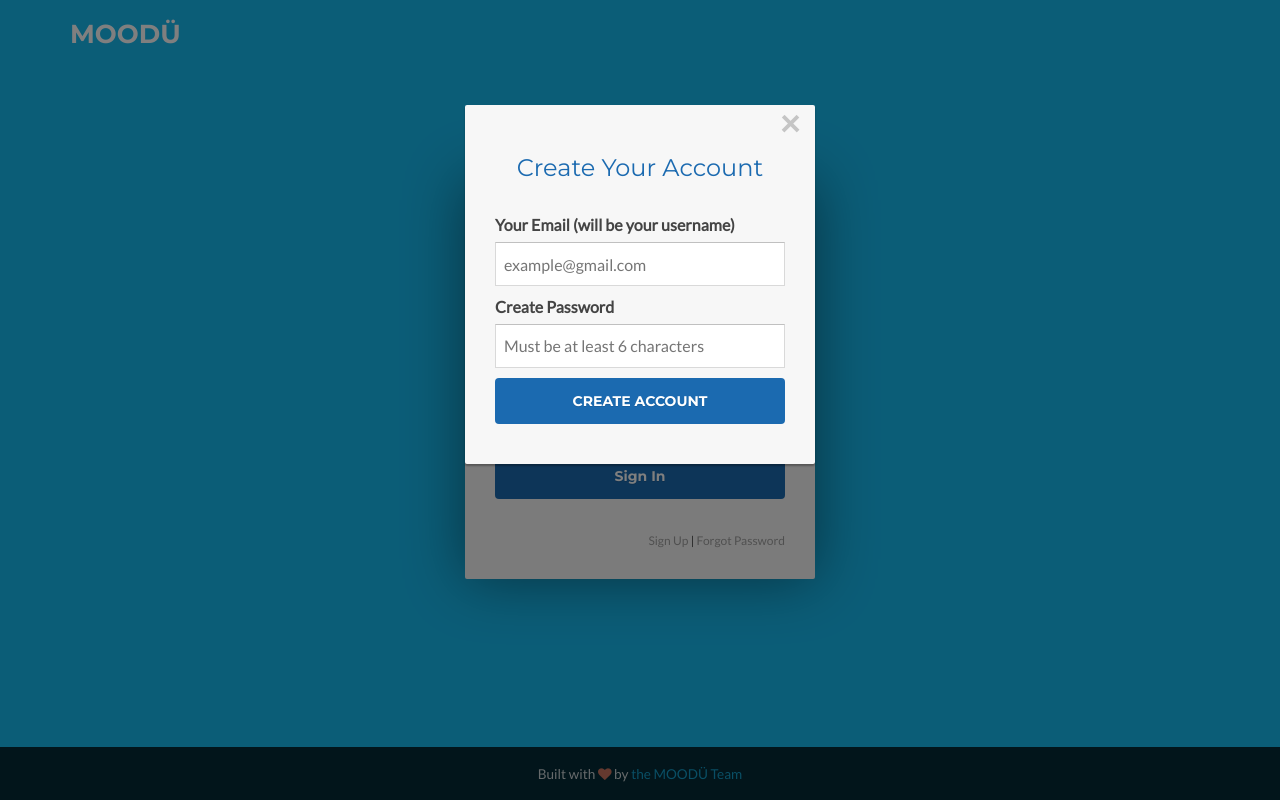
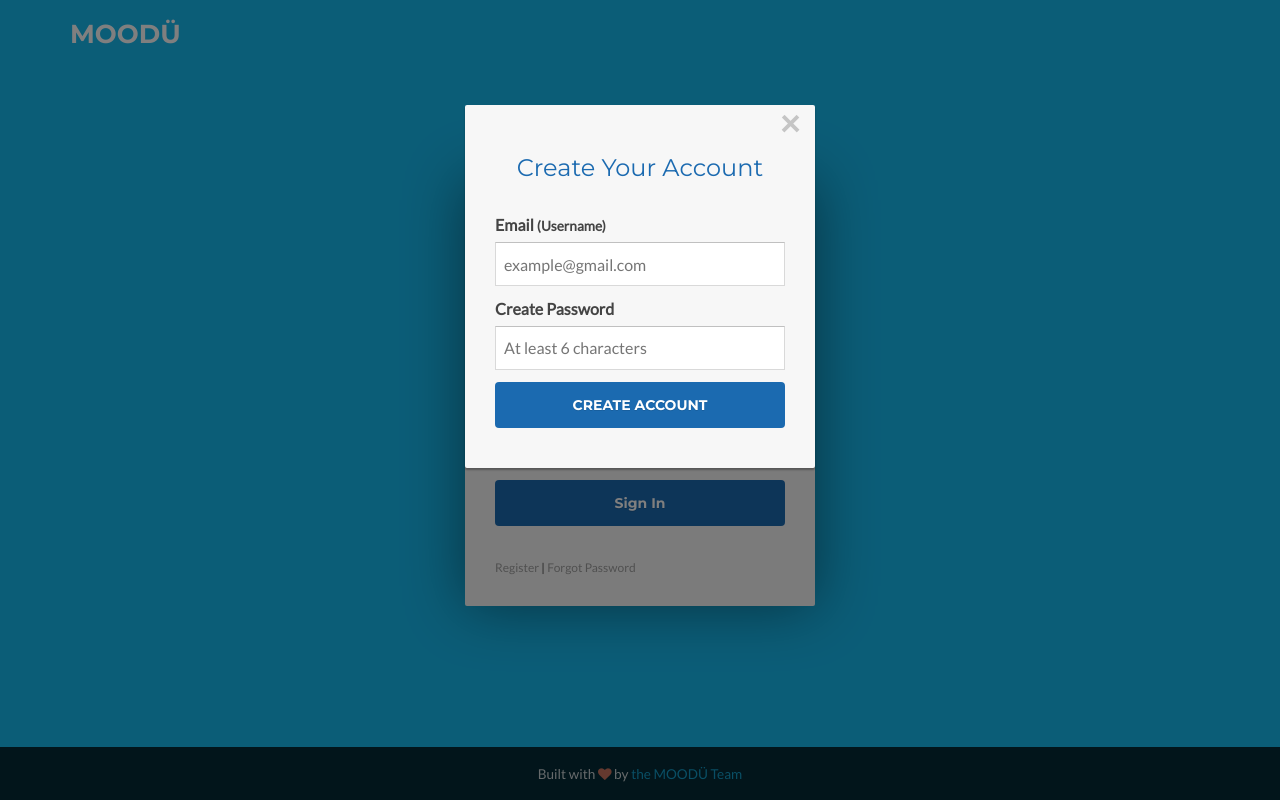
Before and after one commit to bigwoof91/mikelearning91.github.io, a PHP site: page /login.html in a window 1280 px wide, after a click on "Register". Run offline with PHP 8.4, Linux system fonts and the light colour scheme; some libraries are stand-ins or nearby versions.

Commit message:
front end fix, edit home and login pages

```diff
--- a/assets/css/styles.css
+++ b/assets/css/styles.css
@@ -935,7 +935,7 @@ pre code {
 }
 
 .login-help{
-  float: right;
+  float: left;
   font-size: 12px;
 }
 
--- a/assets/js/main.js
+++ b/assets/js/main.js
@@ -12,6 +12,11 @@ jQuery(document).ready(function($) {
          else {
              $('#header').removeClass('navbar-fixed-top');
          }
+    });
+
+    /* ======= click on logo go to homepage ======= */
+    $(".logo-title").on('click', function () {
+        window.location = "index.html";
     });
 
     /* ======= navbar toggle fade in on scroll ======= */
--- a/login.html
+++ b/login.html
@@ -49,19 +49,22 @@
 
           <div class="modal-dialog">
                 <div class="loginmodal-container login-adjusted">
-                    <button type="button" class="close" data-dismiss="modal">&times;</button>
+                    <button type="button" class="close">&times;</button>
                     <h1>Sign In</h1><br>
 
-                  <form id="signin">
+                  <form>
+                    <p id="loginError"></p>
                     <label>Email</label>
                     <input type="email" placeholder="example@gmail.com" id="usernameLogin">
+                     <div id="loginUnErrMes" class="err-mes"></div>
                     <label>Password</label>
                     <input type="password" placeholder="******" id="passwordLogin">
+                    <div id="loginPwErrMes" class="err-mes"></div>
                     <br />
                     <input type="submit" class="btn btn-secondary loginmodal-submit" id="loginNow" value="Sign In">
                     <br />
                     <div class="login-help">
-                    <a href="#" data-toggle="modal" data-target="#signup-modal">Sign Up</a> | <a href="#">Forgot Password</a>
+                        <a id="registerButton" href="#" data-toggle="modal" data-target="#signup-modal">Register</a> | <a href="#">Forgot Password</a>
                     </div>
                   </form>
 
@@ -75,11 +78,13 @@
                 <button type="button" class="close" data-dismiss="modal">&times;</button>
                     <h1>Create Your Account</h1><br>
 
-                  <form id="signup">
-                    <label>Your Email (will be your username)</label>
+                  <form>
+                    <label>Email <span class="small"> (Username)</span></label>
                     <input type="email" placeholder="example@gmail.com" id="username">
+                    <div id="signupUnErrMes" class="err-mes"></div>
                     <label>Create Password</label>
-                    <input type="password" placeholder="Must be at least 6 characters" id="password">
+                    <input type="password" placeholder="At least 6 characters" id="password">
+                    <div id="signupPwErrMes" class="err-mes"></div>
                     <input type="submit" class="btn btn-secondary loginmodal-submit" id="signUpNow" value="CREATE ACCOUNT">
                   </form>
 
@@ -107,15 +112,8 @@
     <script type="text/javascript" src="assets/plugins/prism/prism.js"></script>
     <script type="text/javascript" src="assets/js/main-app-page.js"></script>
     <script src="https://ajax.googleapis.com/ajax/libs/jqueryui/1.10.3/jquery-ui.min.js"></script>
+    <script type="text/javascript" src="assets/js/main.js"></script>
     <script src="https://www.gstatic.com/firebasejs/3.7.1/firebase.js"></script>
     <script type="text/javascript" src="assets/js/login.js"></script>
-    <script type="text/javascript">
-        // If user is logged in, will be redirected to home.html
-        firebase.auth().onAuthStateChanged(user => {
-            if(user) {
-                window.location = 'app.html'; //After successful login, user will be redirected to home.html
-            }
-        });
-    </script>
 </body>
 </html>
```
Also changed, not shown: app.html (+0 -35 lines).
